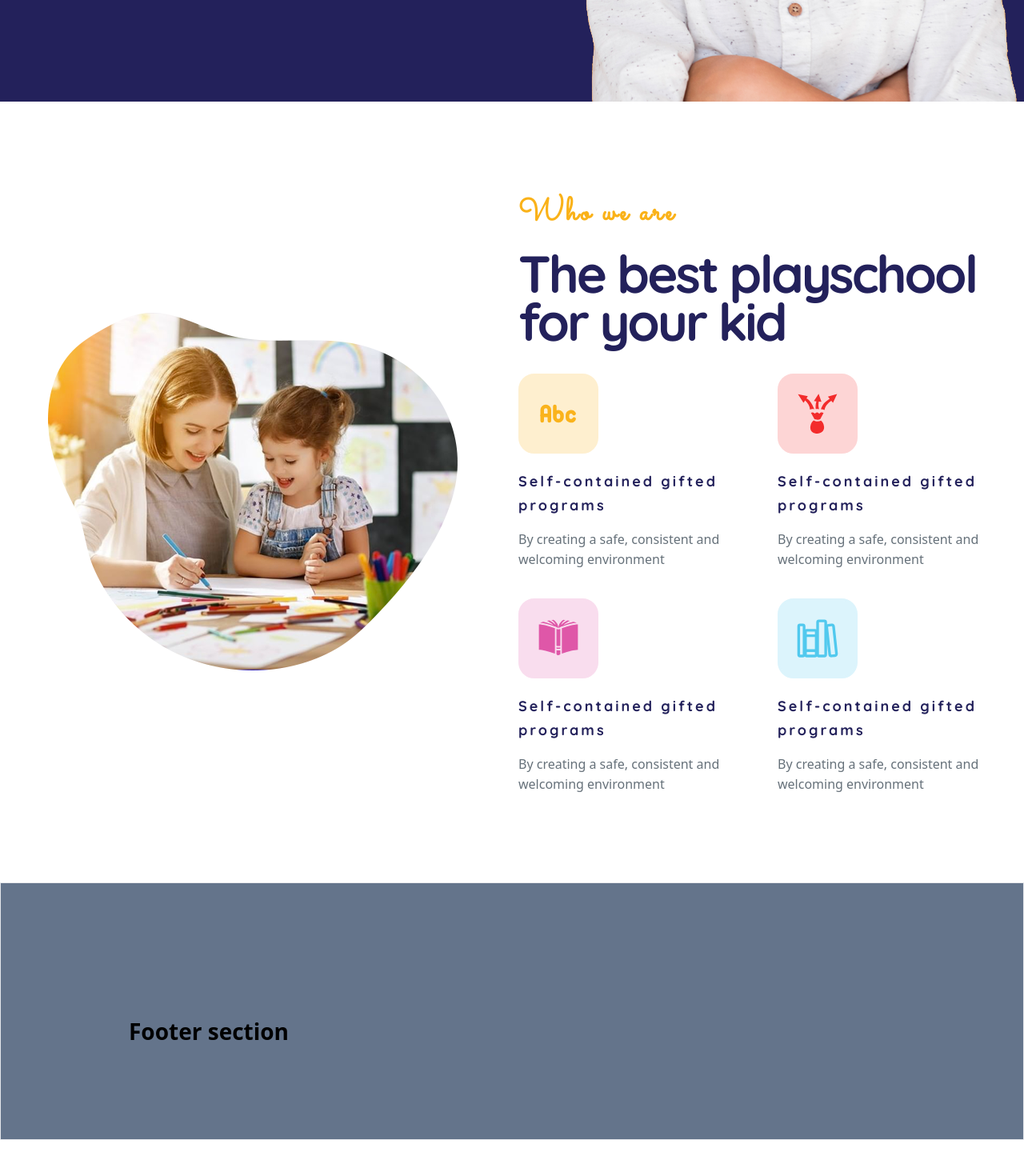
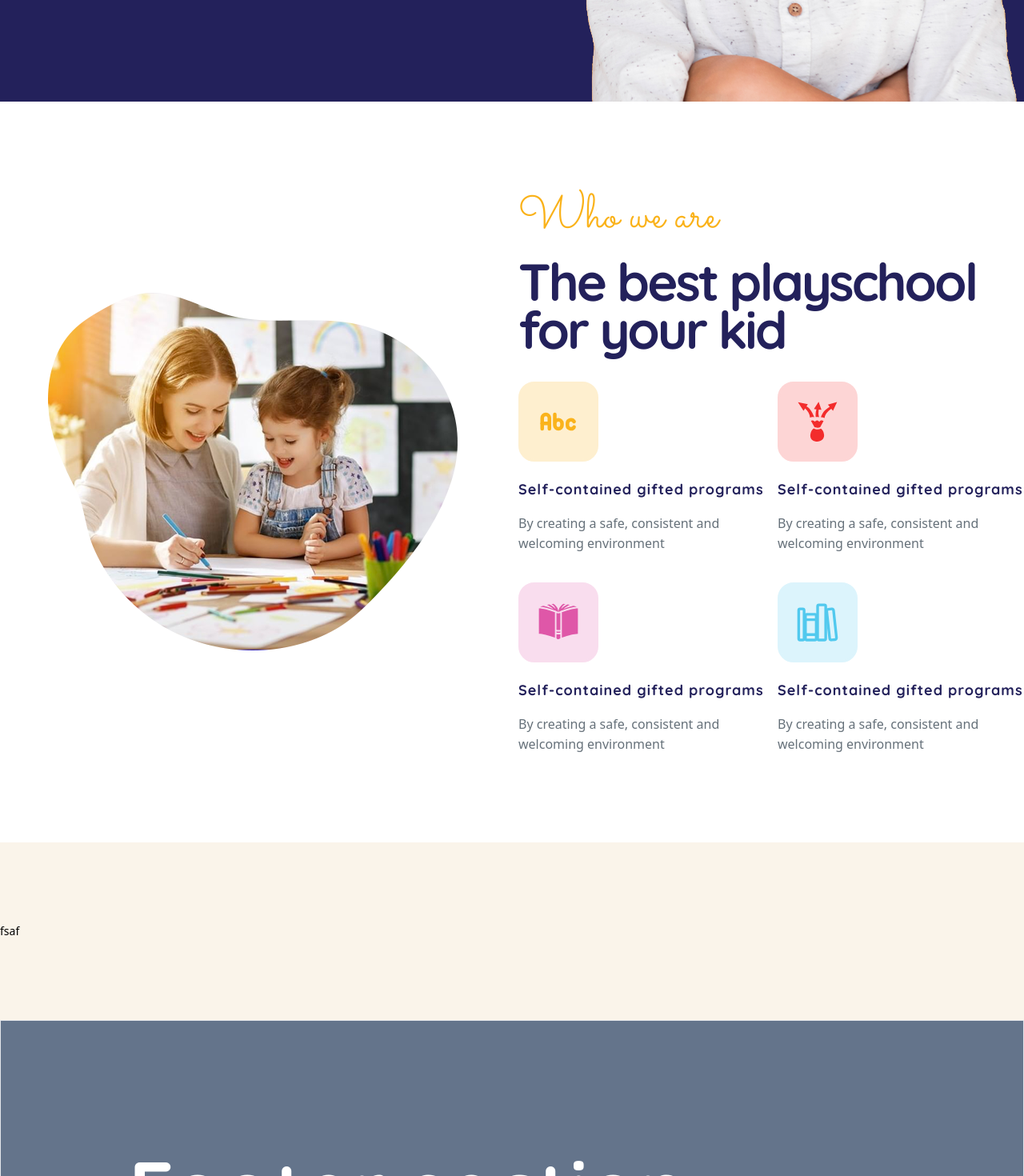
Before and after one commit to Indrajit98/School-Project, a React (Create React App) app: page / in a window 1280 px wide. Shown: the part 940-2410 px from the top of the page at 80% size. Before the commit the page ends 2365 px from the top, so only its background shows below. Built offline with nearby package versions, Linux system fonts and the light colour scheme; some icons are missing.

Commit message:
typography sass update

```diff
--- a/src/assets/css/base/_typography.scss
+++ b/src/assets/css/base/_typography.scss
@@ -1,24 +1,52 @@
+@import url("https://fonts.googleapis.com/css2?family=Open+Sans:wght@400;600;700;800&display=swap");
 
-@import url('https://fonts.googleapis.com/css2?family=Open+Sans:wght@400;600;700;800&display=swap');
+@import url("https://fonts.googleapis.com/css2?family=Open+Sans:wght@400;600;700;800&family=Sacramento&display=swap");
 
-@import url('https://fonts.googleapis.com/css2?family=Open+Sans:wght@400;600;700;800&family=Sacramento&display=swap');
+@import url("https://fonts.googleapis.com/css2?family=Open+Sans:wght@400;600;700;800&family=Quicksand:wght@300;400;600;700&display=swap");
 
-@import url('https://fonts.googleapis.com/css2?family=Open+Sans:wght@400;600;700;800&family=Quicksand:wght@300;400;600;700&display=swap');
-
-body{
-    font-size: 'open Sans',sans-serif;
+body {
+  font-size: "open Sans", sans-serif;
   font-size: 14px;
   line-height: 22px;
   font-weight: 400;
   margin: 0;
   padding: 0;
 }
-h1,h2,h3,h4,h5,h6{
-    font-weight: 600;
-    font-size: 28px;
-    line-height: 50px;
+
+h1 {
+  font-family: Quicksand;
+  font-size: 100px;
+  line-height: 100px;
+  color: $white;
+  font-weight: 700;
 }
-p{
+h2{
+    font-size: 65px;
+    font-family: Quicksand;
+    font-weight: 700;
+    letter-spacing: -3px;
+    color:$h1_textColor ;
+    line-height: 60px;
+    padding: 15px 0;
+  }
+h3 {
+  font-family: Sacramento;
+  color: $textColor;
+  font-size: 60px;
+  line-height: 70px;
+  font-weight: 400;
+}
+h5 {
+    font-size: 18px;
+    margin-bottom: 15px;
+    font-weight: 700;
+    font-family: Quicksand;
+    color: $h3_textColor;
+    line-height: 30px;
+    letter-spacing: 1px;
+  }
+
+p {
   font-size: 16px;
   line-height: 25px;
 }
--- a/src/assets/css/base/_variables.scss
+++ b/src/assets/css/base/_variables.scss
@@ -23,3 +23,7 @@ $card-icon1-bg:#feefcf;
 $card-icon2-bg:#FDD5D5;
 $card-icon3-bg:#F9DDEE;
 $card-icon4-bg:#DCF4FC;
+
+// Courses
+$course-bg:#FAF4EA;
+$course-icon:#FDD5D5
--- a/src/components/Pages/Home/Banner/Banner.jsx
+++ b/src/components/Pages/Home/Banner/Banner.jsx
@@ -1,14 +1,10 @@
 import React from "react";
 import { FaRegCircle } from "react-icons/fa6";
 import banner from "../../../../assets/images/banner/h1-banner-01.png";
-import {TbAbc } from "react-icons/tb";
+import { TbAbc } from "react-icons/tb";
 import { GiBookCover } from "react-icons/gi";
 import { GiExpense } from "react-icons/gi";
 import { IoLibraryOutline } from "react-icons/io5";
-
-
-
-
 
 const Banner = () => {
   return (
@@ -16,7 +12,6 @@ const Banner = () => {
       <FaRegCircle className="icon" />
       <div className="container mx-auto">
         <div className="grid grid-cols-2 gap-4">
-
           <div className="left">
             <div className="image">
               <img src={banner} alt="" />
@@ -25,42 +20,48 @@ const Banner = () => {
               <FaRegCircle className="icons" />
             </span>
           </div>
-
           <div className="right">
             <div className="right-content">
               <h3>Who we are</h3>
-              <h1>The best playschool for your kid</h1>
+              <h2>The best playschool for your kid</h2>
               <div className="grid grid-cols-2 gap-4">
                 <div className=" card">
                   <div className="card-icon1">
-                        <TbAbc/>
+                    <TbAbc />
                   </div>
-                    <h3>Self-contained gifted programs</h3>
-                    <p>By creating a safe, consistent and welcoming environment</p>
+                  <h5>Self-contained gifted programs</h5>
+                  <p>
+                    By creating a safe, consistent and welcoming environment
+                  </p>
                 </div>
 
                 <div className=" card">
                   <div className="card-icon2">
-                        <GiExpense/>
+                    <GiExpense />
                   </div>
-                    <h3>Self-contained gifted programs</h3>
-                    <p>By creating a safe, consistent and welcoming environment</p>
+                  <h5>Self-contained gifted programs</h5>
+                  <p>
+                    By creating a safe, consistent and welcoming environment
+                  </p>
                 </div>
                 <div className=" card">
                   <div className="card-icon3">
-                        <GiBookCover/>
+                    <GiBookCover />
                   </div>
-                    <h3>Self-contained gifted programs</h3>
-                    <p>By creating a safe, consistent and welcoming environment</p>
+                  <h5>Self-contained gifted programs</h5>
+                  <p>
+                    By creating a safe, consistent and welcoming environment
+                  </p>
                 </div>
                 <div className=" card">
                   <div className="card-icon4">
-                        <IoLibraryOutline/>
+                    <IoLibraryOutline />
                   </div>
-                    <h3>Self-contained gifted programs</h3>
-                    <p>By creating a safe, consistent and welcoming environment</p>
+                  <h5>Self-contained gifted programs</h5>
+                  <p>
+                    By creating a safe, consistent and welcoming environment
+                  </p>
                 </div>
-
               </div>
             </div>
           </div>
@@ -70,4 +71,4 @@ const Banner = () => {
   );
 };
 
-export default Banner
+export default Banner;
--- a/src/components/Pages/Home/Banner/_Banner.scss
+++ b/src/components/Pages/Home/Banner/_Banner.scss
@@ -37,22 +37,6 @@
   }
   .right {
     .right-content {
-      h3 {
-        font-size: 40px;
-        font-family: Sacramento;
-        color: $textColor;
-        letter-spacing: 3px;
-        line-height: 60px;
-      }
-      h1{
-        font-size: 65px;
-        font-family: Quicksand;
-        font-weight: 700;
-        letter-spacing: -3px;
-        color:$h1_textColor ;
-        line-height: 60px;
-        padding: 15px 0;
-      }
       .card {
         // border: 1px solid red;
         .card-icon1 {
@@ -70,14 +54,6 @@
         .card-icon4 {
           @include card-icon($card-icon4);
           @include card-icon-border($card-icon4-bg, 3px solid $card-icon4-bg)
-        }
-        h3 {
-          font-size: 18px;
-          margin-bottom: 15px;
-          font-weight: 700;
-          font-family: Quicksand;
-          color: $h3_textColor;
-          line-height: 30px;
         }
         p {
           color: $p_textColor;
--- /dev/null
+++ b/src/components/Pages/Home/Courses/Courses.jsx
@@ -0,0 +1,16 @@
+import React from 'react';
+
+const Courses = () => {
+    return (
+        <div className='course'>
+            <div className="container mx-auto">
+                <div>
+                    fsaf
+                </div>
+            </div>
+
+        </div>
+    );
+};
+
+export default Courses;
--- /dev/null
+++ b/src/components/Pages/Home/Courses/_Courses.scss
@@ -0,0 +1,4 @@
+.course{
+    background-color: $course-bg;
+    padding: 100px 0;
+}
--- a/src/components/Pages/Home/Home.jsx
+++ b/src/components/Pages/Home/Home.jsx
@@ -2,6 +2,7 @@ import React from "react";
 import Wave from "react-wavify";
 import Sliders from "../../Shared/Slider/Sliders";
 import Banner from "./Banner/Banner";
+import Courses from "./Courses/Courses";
 
 const Home = () => {
   return (
@@ -60,9 +61,8 @@ const Home = () => {
       <div className="slider">
         <Sliders></Sliders>
       </div>
-      <div>
-        <Banner/>
-      </div>
+      <Banner />
+      <Courses />
     </div>
   );
 };
--- a/src/index.css
+++ b/src/index.css
@@ -13,10 +13,40 @@ body {
   padding: 0;
 }
 
-h1, h2, h3, h4, h5, h6 {
-  font-weight: 600;
-  font-size: 28px;
-  line-height: 50px;
+h1 {
+  font-family: Quicksand;
+  font-size: 100px;
+  line-height: 100px;
+  color: #fff;
+  font-weight: 700;
+}
+
+h2 {
+  font-size: 65px;
+  font-family: Quicksand;
+  font-weight: 700;
+  letter-spacing: -3px;
+  color: #23215b;
+  line-height: 60px;
+  padding: 15px 0;
+}
+
+h3 {
+  font-family: Sacramento;
+  color: #FAB219;
+  font-size: 60px;
+  line-height: 70px;
+  font-weight: 400;
+}
+
+h5 {
+  font-size: 18px;
+  margin-bottom: 15px;
+  font-weight: 700;
+  font-family: Quicksand;
+  color: #23215b;
+  line-height: 30px;
+  letter-spacing: 1px;
 }
 
 p {
@@ -167,6 +197,68 @@ p {
   position: relative;
 }
 
+.swiper {
+  width: 100%;
+  height: 700px;
+  position: relative;
+  top: -200px;
+}
+.swiper .swiper-wrapper .swiper-slide {
+  display: flex;
+  justify-content: center;
+  align-items: center;
+}
+.swiper .swiper-wrapper .swiper-slide .slider-image {
+  height: 100%;
+  position: absolute;
+  bottom: 0;
+  right: 0;
+}
+.swiper .swiper-wrapper .swiper-slide .slider-image .animation {
+  animation-name: example;
+  animation-duration: 4s;
+  animation-iteration-count: infinite;
+  position: relative;
+  overflow: hidden;
+}
+.swiper .swiper-wrapper .swiper-slide .slider-image img {
+  width: 100%;
+  height: 100%;
+  -o-object-fit: cover;
+     object-fit: cover;
+  overflow: hidden;
+}
+@keyframes example {
+  0% {
+    top: 100px;
+  }
+  25% {
+    top: 0px;
+  }
+}
+.swiper .swiper-button-prev,
+.swiper .swiper-button-next {
+  background-color: #fff;
+  border-radius: 50%;
+  width: 50px;
+  height: 50px;
+  transition: 0.3s;
+}
+.swiper .swiper-button-prev::after,
+.swiper .swiper-button-next::after {
+  font-size: 18px;
+  font-weight: bold;
+  color: black;
+}
+.swiper .swiper-button-prev:hover,
+.swiper .swiper-button-next:hover {
+  background-color: #FAAF11;
+}
+.swiper .swiper-button-prev:hover::after,
+.swiper .swiper-button-next:hover::after {
+  color: #fff;
+}
+
 .banner {
   position: relative;
   overflow: hidden;
@@ -201,22 +293,6 @@ p {
 .banner .left .image {
   -o-object-fit: cover;
      object-fit: cover;
-}
-.banner .right .right-content h3 {
-  font-size: 40px;
-  font-family: Sacramento;
-  color: #FAB219;
-  letter-spacing: 3px;
-  line-height: 60px;
-}
-.banner .right .right-content h1 {
-  font-size: 65px;
-  font-family: Quicksand;
-  font-weight: 700;
-  letter-spacing: -3px;
-  color: #23215b;
-  line-height: 60px;
-  padding: 15px 0;
 }
 .banner .right .right-content .card .card-icon1 {
   font-size: 80px;
@@ -274,14 +350,6 @@ p {
   background-color: #DCF4FC;
   border: 3px solid #DCF4FC;
 }
-.banner .right .right-content .card h3 {
-  font-size: 18px;
-  margin-bottom: 15px;
-  font-weight: 700;
-  font-family: Quicksand;
-  color: #23215b;
-  line-height: 30px;
-}
 .banner .right .right-content .card p {
   color: #66717A;
 }
@@ -316,78 +384,7 @@ p {
   color: #FAB219;
 }
 
-.swiper {
-  width: 100%;
-  height: 700px;
-  position: relative;
-  top: -200px;
-}
-.swiper .swiper-wrapper .swiper-slide {
-  display: flex;
-  justify-content: center;
-  align-items: center;
-}
-.swiper .swiper-wrapper .swiper-slide .slider-content h1 {
-  font-family: Sacramento;
-  color: #FAB219;
-  font-size: 60px;
-  line-height: 70px;
-  font-weight: 400;
-}
-.swiper .swiper-wrapper .swiper-slide .slider-content h2 {
-  font-family: Quicksand;
-  font-size: 100px;
-  line-height: 100px;
-  color: #fff;
-  font-weight: 700;
-}
-.swiper .swiper-wrapper .swiper-slide .slider-image {
-  height: 100%;
-  position: absolute;
-  bottom: 0;
-  right: 0;
-}
-.swiper .swiper-wrapper .swiper-slide .slider-image .animation {
-  animation-name: example;
-  animation-duration: 4s;
-  animation-iteration-count: infinite;
-  position: relative;
-  overflow: hidden;
-}
-.swiper .swiper-wrapper .swiper-slide .slider-image img {
-  width: 100%;
-  height: 100%;
-  -o-object-fit: cover;
-     object-fit: cover;
-  overflow: hidden;
-}
-@keyframes example {
-  0% {
-    top: 100px;
-  }
-  25% {
-    top: 0px;
-  }
-}
-.swiper .swiper-button-prev,
-.swiper .swiper-button-next {
-  background-color: #fff;
-  border-radius: 50%;
-  width: 50px;
-  height: 50px;
-  transition: 0.3s;
-}
-.swiper .swiper-button-prev::after,
-.swiper .swiper-button-next::after {
-  font-size: 18px;
-  font-weight: bold;
-  color: black;
-}
-.swiper .swiper-button-prev:hover,
-.swiper .swiper-button-next:hover {
-  background-color: #FAAF11;
-}
-.swiper .swiper-button-prev:hover::after,
-.swiper .swiper-button-next:hover::after {
-  color: #fff;
+.course {
+  background-color: #FAF4EA;
+  padding: 100px 0;
 }/*# sourceMappingURL=index.css.map */
```
Also changed, not shown: src/assets/css/_all.scss (+7 -1 lines), src/components/Shared/Slider/Sliders.jsx (+8 -6 lines), src/components/Shared/Slider/_Slider.scss (+0 -17 lines), 1 other file (tests, documents, lock files or other folders). Lines whose indentation alone changed are shown as unchanged.
